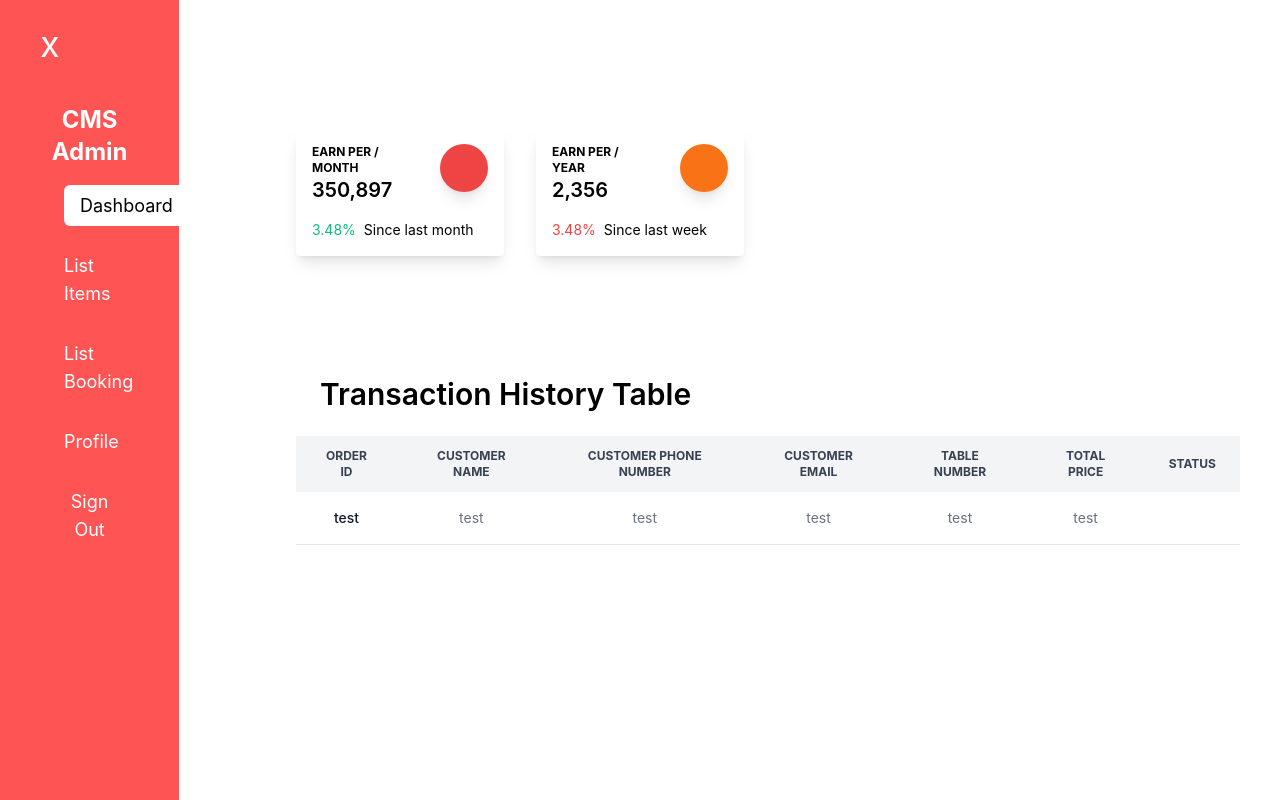
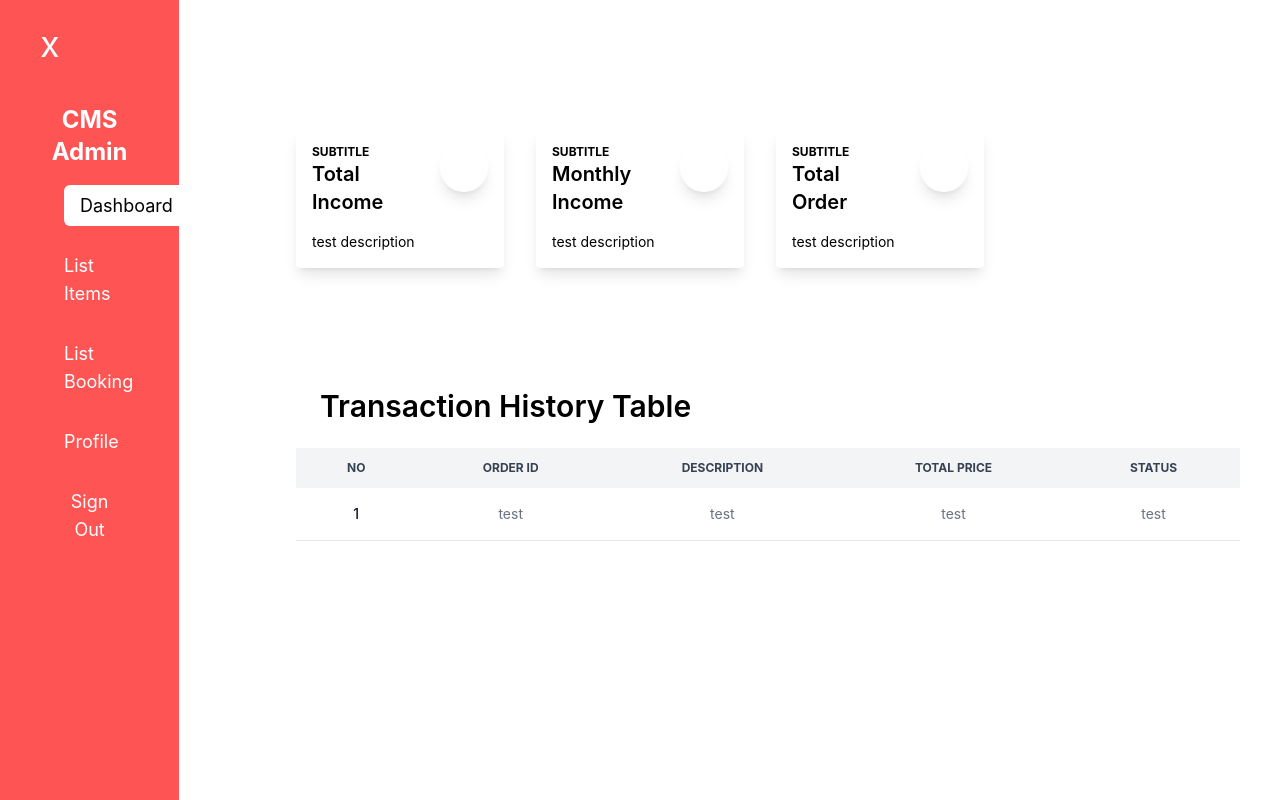
Before and after one commit to Antreee/Antreee-Client-Admin, a React (Create React App) app in the folder cms-client-admin/: page / in a window 1280 px wide. Built offline with nearby package versions, Linux system fonts and the light colour scheme; sample sign-in values are in the browser's storage.

Commit message:
update layout

```diff
--- a/cms-client-admin/package.json
+++ b/cms-client-admin/package.json
@@ -11,6 +11,7 @@
     "graphql": "^16.3.0",
     "react": "^17.0.2",
     "react-dom": "^17.0.2",
+    "react-icons": "^4.3.1",
     "react-router-dom": "^6.3.0",
     "react-scripts": "5.0.1",
     "sweetalert2": "^11.4.8",
--- a/cms-client-admin/src/App.css
+++ b/cms-client-admin/src/App.css
@@ -61,3 +61,8 @@
 .color-red {
   background-color: #ff5454;
 }
+
+.color-red-hover:hover {
+  background-color: #ff5454;
+  color: white;
+}
--- a/cms-client-admin/src/components/BookingTableRow.jsx
+++ b/cms-client-admin/src/components/BookingTableRow.jsx
@@ -3,9 +3,7 @@
 export default function BookingTableRow() {
     return (
       <tr className="bg-white border-b">
-        <td className="py-4 font-medium text-gray-900 whitespace-wrap"> test</td>
-        <td>test</td>
-        <td>test</td>
+        <td className="py-4 font-medium text-gray-900 whitespace-wrap"> 1</td>
         <td>test</td>
         <td>test</td>
         <td>test</td>
--- a/cms-client-admin/src/components/CardStats.jsx
+++ /dev/null
@@ -1,83 +0,0 @@
-import React from "react";
-import PropTypes from "prop-types";
-
-export default function CardStats({
-  statSubtitle,
-  statTitle,
-  statArrow,
-  statPercent,
-  statPercentColor,
-  statDescripiron,
-  statIconName,
-  statIconColor,
-}) {
-  return (
-    <>
-      <div className="relative flex flex-col min-w-0 break-words bg-white rounded mb-6 xl:mb-0 shadow-lg">
-        <div className="flex-auto p-4">
-          <div className="flex flex-wrap">
-            <div className="relative w-full pr-4 max-w-full flex-grow flex-1">
-              <h5 className="text-blueGray-400 uppercase font-bold text-xs">
-                {statSubtitle}
-              </h5>
-              <span className="font-semibold text-xl text-blueGray-700">
-                {statTitle}
-              </span>
-            </div>
-            <div className="relative w-auto pl-4 flex-initial">
-              <div
-                className={
-                  "text-white p-3 text-center inline-flex items-center justify-center w-12 h-12 shadow-lg rounded-full " +
-                  statIconColor
-                }
-              >
-                <i className={statIconName}></i>
-              </div>
-            </div>
-          </div>
-          <p className="text-sm text-blueGray-400 mt-4">
-            <span className={statPercentColor + " mr-2"}>
-              <i
-                className={
-                  statArrow === "up"
-                    ? "fas fa-arrow-up"
-                    : statArrow === "down"
-                    ? "fas fa-arrow-down"
-                    : ""
-                }
-              ></i>{" "}
-              {statPercent}%
-            </span>
-            <span className="whitespace-nowrap">{statDescripiron}</span>
-          </p>
-        </div>
-      </div>
-    </>
-  );
-}
-
-CardStats.defaultProps = {
-  statSubtitle: "Traffic",
-  statTitle: "350,897",
-  statArrow: "up",
-  statPercent: "3.48",
-  statPercentColor: "text-emerald-500",
-  statDescripiron: "Since last month",
-  statIconName: "far fa-chart-bar",
-  statIconColor: "bg-red-500",
-};
-
-CardStats.propTypes = {
-  statSubtitle: PropTypes.string,
-  statTitle: PropTypes.string,
-  statArrow: PropTypes.oneOf(["up", "down"]),
-  statPercent: PropTypes.string,
-  // can be any of the text color utilities
-  // from tailwindcss
-  statPercentColor: PropTypes.string,
-  statDescripiron: PropTypes.string,
-  statIconName: PropTypes.string,
-  // can be any of the background color utilities
-  // from tailwindcss
-  statIconColor: PropTypes.string,
-};
--- a/cms-client-admin/src/components/TransactionTableRow.jsx
+++ b/cms-client-admin/src/components/TransactionTableRow.jsx
@@ -3,8 +3,7 @@
 export default function TransactionTableRow() {
     return (
       <tr className="bg-white border-b">
-        <td className="py-4 font-medium text-gray-900 whitespace-wrap"> test</td>
-        <td>test</td>
+        <td className="py-4 font-medium text-gray-900 whitespace-wrap"> 1</td>
         <td>test</td>
         <td>test</td>
         <td>test</td>
--- a/cms-client-admin/src/views/BookingPage.jsx
+++ b/cms-client-admin/src/views/BookingPage.jsx
@@ -1,8 +1,6 @@
 import BookingTableRow from "../components/BookingTableRow";
 
 export default function BookingPage() {
-
-
   // if (showCreateProduct) {
   //   return <ProductForm changeView={changeView}>Create Product</ProductForm>;
   // }
@@ -26,25 +24,19 @@ export default function BookingPage() {
   return (
     <section className="flex flex-col p-4 px-12 pt-10 md:pt-10 md:px-10 ml-60 mt-20 mb-10">
       <div className="justify-between flex mb-6 mr-12 ml-6 items-end">
-        <h1 className="text-3xl font-semibold">Items Tables</h1>
+        <h1 className="text-3xl font-semibold">Booked Table</h1>
       </div>
       <table className="w-full h-fit text-sm text-center text-gray-500">
         <thead className="text-xs text-gray-700 uppercase bg-gray-100">
           <tr>
             <th scope="col" className="px-6 py-3">
-              Customer Name
+              No
             </th>
             <th scope="col" className="px-6 py-3">
-              Customer Phone Number
+              Booking Id
             </th>
             <th scope="col" className="px-6 py-3">
-              Customer Email
-            </th>
-            <th scope="col" className="px-6 py-3">
-              Booking Date
-            </th>
-            <th scope="col" className="px-6 py-3">
-              Number Of People
+              Description
             </th>
             <th scope="col" className="px-6 py-3">
               Status
--- a/cms-client-admin/src/views/DashboardPage.jsx
+++ b/cms-client-admin/src/views/DashboardPage.jsx
@@ -1,5 +1,5 @@
 // import ProductTableRow from "../components/ProductTableRow";
-import CardStats from "../components/CardStats";
+
 import TransactionTableRow from "../components/TransactionTableRow";
 
 export default function DashboardPage() {
@@ -31,52 +31,100 @@ export default function DashboardPage() {
             {/* Card stats */}
             <div className="flex flex-wrap">
               <div className="w-full lg:w-6/12 xl:w-3/12 px-4">
-                <CardStats
-                  statSubtitle="Earn per / Month"
-                  statTitle="350,897"
-                  statArrow="up"
-                  statPercent="3.48"
-                  statPercentColor="text-emerald-500"
-                  statDescripiron="Since last month"
-                  statIconName="far fa-chart-bar"
-                  statIconColor="bg-red-500"
-                />
+                <div className="relative flex flex-col min-w-0 break-words bg-white rounded mb-6 xl:mb-0 shadow-lg">
+                  <div className="flex-auto p-4">
+                    <div className="flex flex-wrap">
+                      <div className="relative w-full pr-4 max-w-full flex-grow flex-1">
+                        <h5 className="text-blueGray-400 uppercase font-bold text-xs">
+                          subtitle
+                        </h5>
+                        <span className="font-semibold text-xl text-blueGray-700">
+                          Total Income
+                        </span>
+                      </div>
+                      <div className="relative w-auto pl-4 flex-initial">
+                        <div className="text-white p-3 text-center inline-flex items-center justify-center w-12 h-12 shadow-lg rounded-full "></div>
+                      </div>
+                    </div>
+                    <p className="text-sm text-blueGray-400 mt-4">
+                      <span className="whitespace-nowrap">
+                        test description
+                      </span>
+                    </p>
+                  </div>
+                </div>
               </div>
               <div className="w-full lg:w-6/12 xl:w-3/12 px-4">
-                <CardStats
-                  statSubtitle="Earn per / year"
-                  statTitle="2,356"
-                  statArrow="down"
-                  statPercent="3.48"
-                  statPercentColor="text-red-500"
-                  statDescripiron="Since last week"
-                  statIconName="fas fa-chart-pie"
-                  statIconColor="bg-orange-500"
-                />
+                <div className="relative flex flex-col min-w-0 break-words bg-white rounded mb-6 xl:mb-0 shadow-lg">
+                  <div className="flex-auto p-4">
+                    <div className="flex flex-wrap">
+                      <div className="relative w-full pr-4 max-w-full flex-grow flex-1">
+                        <h5 className="text-blueGray-400 uppercase font-bold text-xs">
+                          subtitle
+                        </h5>
+                        <span className="font-semibold text-xl text-blueGray-700">
+                          Monthly Income
+                        </span>
+                      </div>
+                      <div className="relative w-auto pl-4 flex-initial">
+                        <div className="text-white p-3 text-center inline-flex items-center justify-center w-12 h-12 shadow-lg rounded-full "></div>
+                      </div>
+                    </div>
+                    <p className="text-sm text-blueGray-400 mt-4">
+                      <span className="whitespace-nowrap">
+                        test description
+                      </span>
+                    </p>
+                  </div>
+                </div>
+              </div>
+              <div className="w-full lg:w-6/12 xl:w-3/12 px-4">
+                <div className="relative flex flex-col min-w-0 break-words bg-white rounded mb-6 xl:mb-0 shadow-lg">
+                  <div className="flex-auto p-4">
+                    <div className="flex flex-wrap">
+                      <div className="relative w-full pr-4 max-w-full flex-grow flex-1">
+                        <h5 className="text-blueGray-400 uppercase font-bold text-xs">
+                          subtitle
+                        </h5>
+                        <span className="font-semibold text-xl text-blueGray-700">
+                          Total Order
+                        </span>
+                      </div>
+                      <div className="relative w-auto pl-4 flex-initial">
+                        <div className="text-white p-3 text-center inline-flex items-center justify-center w-12 h-12 shadow-lg rounded-full "></div>
+                      </div>
+                    </div>
+                    <p className="text-sm text-blueGray-400 mt-4">
+                      <span className="whitespace-nowrap">
+                        test description
+                      </span>
+                    </p>
+                  </div>
+                </div>
               </div>
               {/* <div className="w-full lg:w-6/12 xl:w-3/12 px-4">
-                <CardStats
-                  statSubtitle="SALES"
-                  statTitle="924"
-                  statArrow="down"
-                  statPercent="1.10"
-                  statPercentColor="text-orange-500"
-                  statDescripiron="Since yesterday"
-                  statIconName="fas fa-users"
-                  statIconColor="bg-pink-500"
-                />
-              </div>
-              <div className="w-full lg:w-6/12 xl:w-3/12 px-4">
-                <CardStats
-                  statSubtitle="PERFORMANCE"
-                  statTitle="49,65%"
-                  statArrow="up"
-                  statPercent="12"
-                  statPercentColor="text-emerald-500"
-                  statDescripiron="Since last month"
-                  statIconName="fas fa-percent"
-                  statIconColor="bg-lightBlue-500"
-                />
+                <div className="relative flex flex-col min-w-0 break-words bg-white rounded mb-6 xl:mb-0 shadow-lg">
+                  <div className="flex-auto p-4">
+                    <div className="flex flex-wrap">
+                      <div className="relative w-full pr-4 max-w-full flex-grow flex-1">
+                        <h5 className="text-blueGray-400 uppercase font-bold text-xs">
+                          subtitle
+                        </h5>
+                        <span className="font-semibold text-xl text-blueGray-700">
+                          title
+                        </span>
+                      </div>
+                      <div className="relative w-auto pl-4 flex-initial">
+                        <div className="text-white p-3 text-center inline-flex items-center justify-center w-12 h-12 shadow-lg rounded-full "></div>
+                      </div>
+                    </div>
+                    <p className="text-sm text-blueGray-400 mt-4">
+                      <span className="whitespace-nowrap">
+                        test description
+                      </span>
+                    </p>
+                  </div>
+                </div>
               </div> */}
             </div>
           </div>
@@ -91,29 +139,20 @@ export default function DashboardPage() {
             <thead className="text-xs text-gray-700 uppercase bg-gray-100">
               <tr>
                 <th scope="col" className="px-6 py-3">
+                  No
+                </th>
+                <th scope="col" className="px-6 py-3">
                   Order Id
                 </th>
                 <th scope="col" className="px-6 py-3">
-                  Customer Name
-                </th>
-                <th scope="col" className="px-6 py-3">
-                  Customer Phone Number
-                </th>
-                <th scope="col" className="px-6 py-3">
-                  Customer Email
-                </th>
-                <th scope="col" className="px-6 py-3">
-                  Table Number
+                  Description
                 </th>
                 <th scope="col" className="px-6 py-3">
                   Total Price
                 </th>
                 <th scope="col" className="px-6 py-3">
-                  status
+                  Status
                 </th>
-                {/* <th scope="col" className="px-6 py-3">
-              Action
-            </th> */}
               </tr>
             </thead>
             <tbody>
```
Also changed, not shown: cms-client-admin/src/components/ProductTableRow.jsx (+6 -3 lines), cms-client-admin/src/components/Spinner.jsx (added, +9 -0 lines), cms-client-admin/src/views/ItemsPage.jsx (+59 -15 lines), cms-client-admin/src/views/LoginPage.jsx (+5 -4 lines), cms-client-admin/src/views/ProfilePage.jsx (+28 -15 lines), 1 other file (tests, documents, lock files or other folders).
